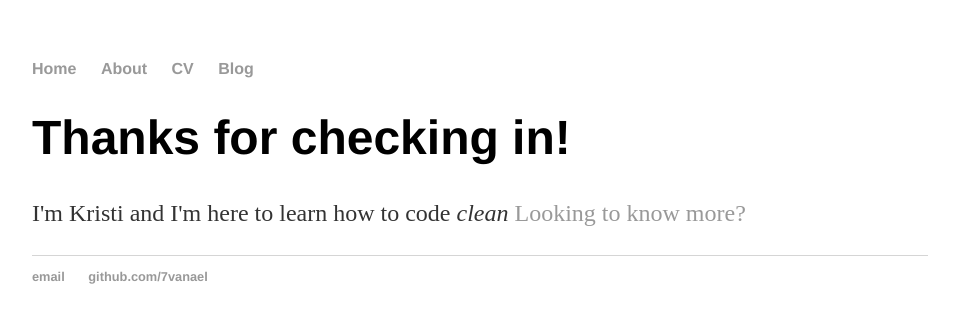
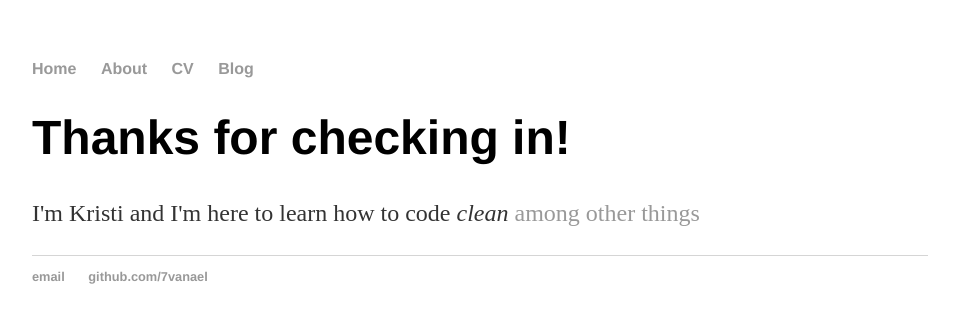
Before and after one commit to 7vanael/7vanael.github.io, a Jekyll site: the page built from index.html, in a window 1280 px wide. Shown: the top 323 px of the page, without its empty margins (160-1119 px from the left). Built offline with Jekyll 4.4.1, drawn with Linux system fonts in a browser that asks for light colours.

Commit message:
Update index.html
Fixing the name

```diff
--- a/index.html
+++ b/index.html
@@ -1,9 +1,9 @@
 ---
 layout: default
-title: Hank Quinlan, Horrible Cop
+title: Kristi Korn, Clean Coder
 ---
 <div class="blurb">
 	<h1>Thanks for checking in!</h1>
 	<p>I'm Kristi and I'm here to learn how to code <em>clean</em>
-		 <a href="/about">Looking to know more?</a></p>
+		 <a href="/about">among other things</a></p>
 </div><!-- /.blurb -->
```
